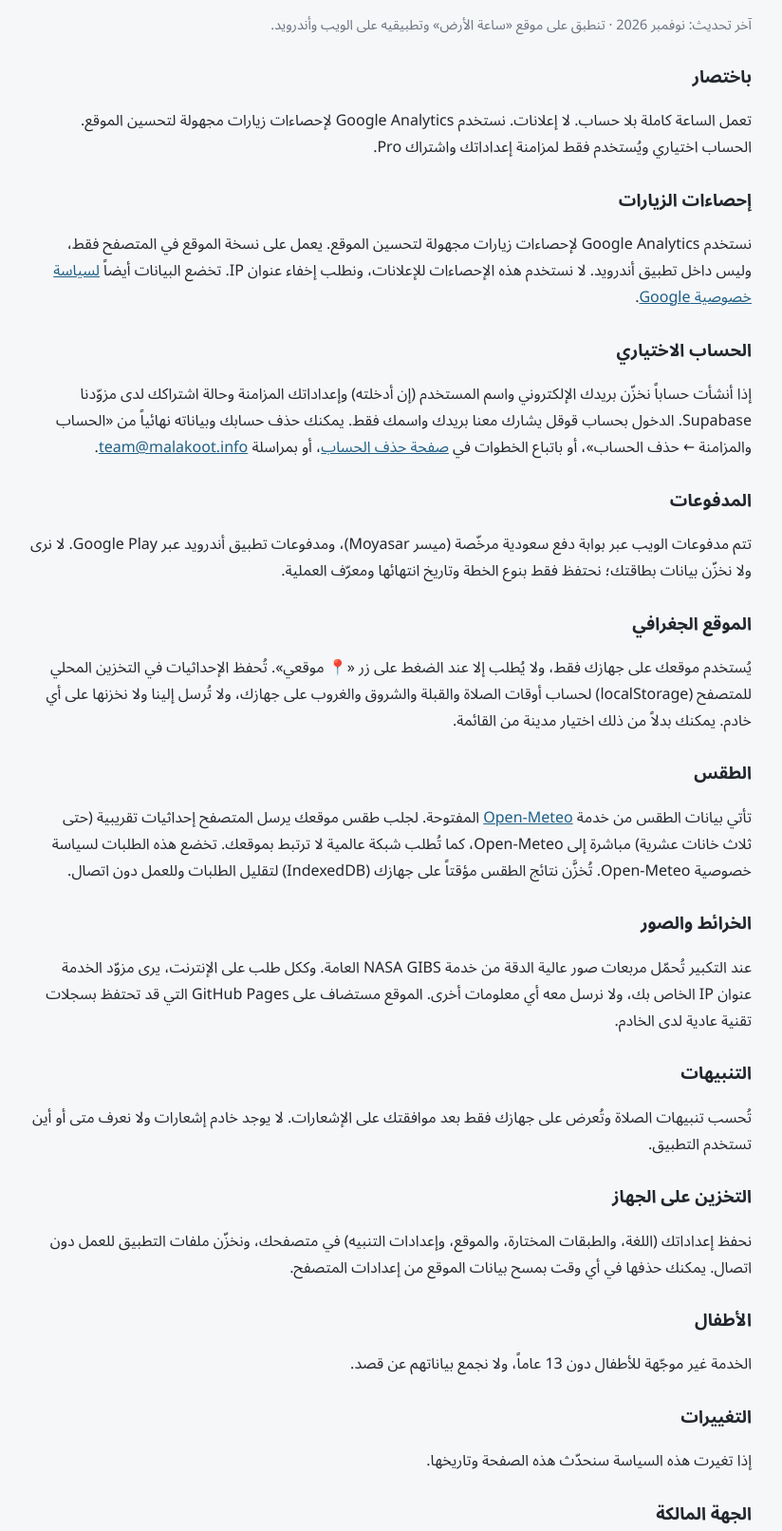
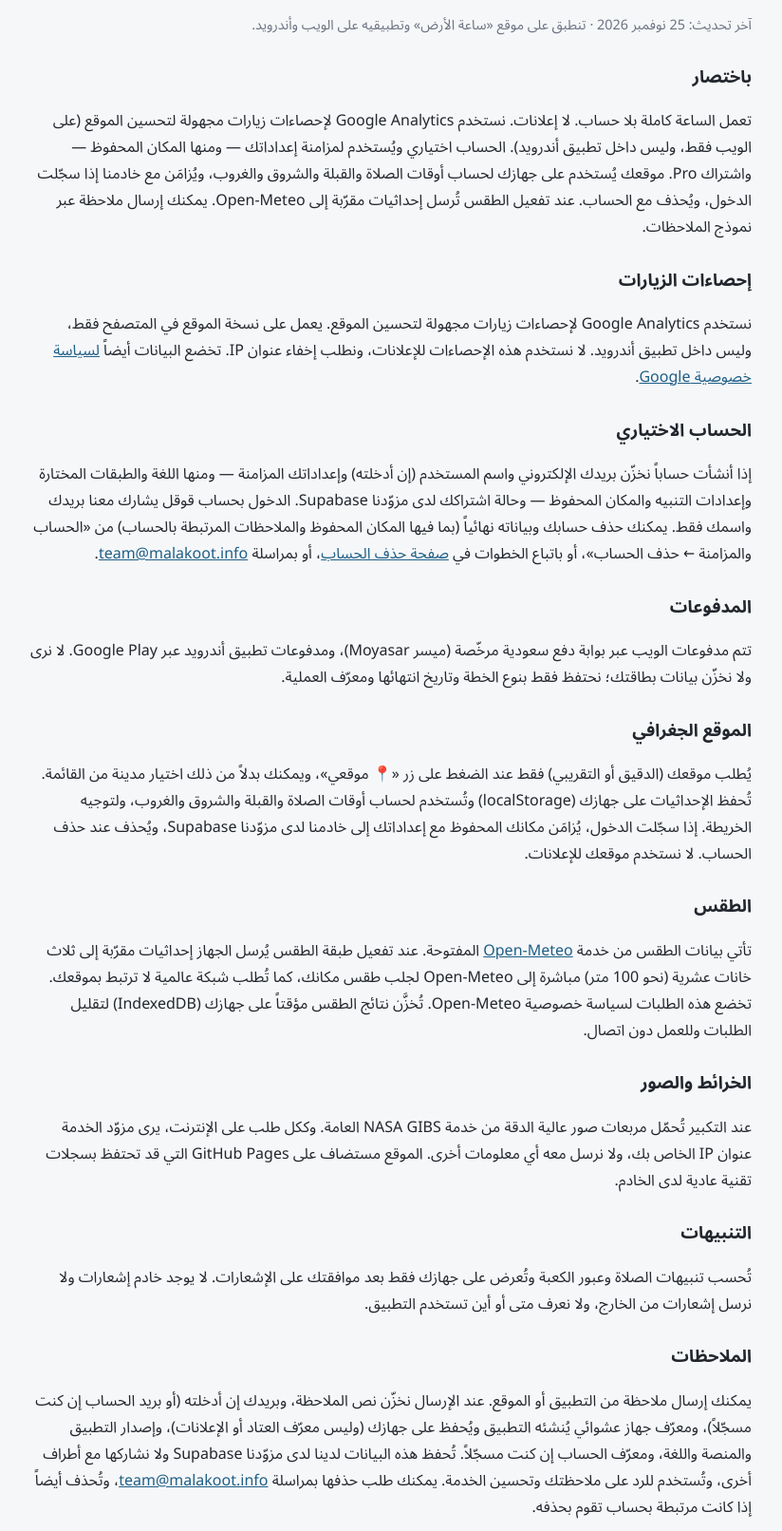
Before and after one commit to FalFarhan/malakoot-clock, a plain HTML site: page privacy.html in a window 1280 px wide. Shown: the part 120-1732 px from the top of the page at 95% size, without its empty margins (228-1052 px from the left). Drawn offline with Linux system fonts and the light colour scheme.

Commit message:
Privacy policy: location sync, Open-Meteo weather coords, and feedback collection

```diff
--- a/privacy.html
+++ b/privacy.html
@@ -37,23 +37,25 @@ function sw(l) { localStorage.setItem('gclock-lang', l); location.search = '?lan
 </nav>
 <section class="lang-ar">
 <h1>سياسة الخصوصية</h1>
-<p class="muted">آخر تحديث: نوفمبر 2026 · تنطبق على موقع «ساعة الأرض» وتطبيقيه على الويب وأندرويد.</p>
+<p class="muted">آخر تحديث: 25 نوفمبر 2026 · تنطبق على موقع «ساعة الأرض» وتطبيقيه على الويب وأندرويد.</p>
 <h2>باختصار</h2>
-<p>تعمل الساعة كاملة بلا حساب. لا إعلانات. نستخدم Google Analytics لإحصاءات زيارات مجهولة لتحسين الموقع. الحساب اختياري ويُستخدم فقط لمزامنة إعداداتك واشتراك Pro.</p>
+<p>تعمل الساعة كاملة بلا حساب. لا إعلانات. نستخدم Google Analytics لإحصاءات زيارات مجهولة لتحسين الموقع (على الويب فقط، وليس داخل تطبيق أندرويد). الحساب اختياري ويُستخدم لمزامنة إعداداتك — ومنها المكان المحفوظ — واشتراك Pro. موقعك يُستخدم على جهازك لحساب أوقات الصلاة والقبلة والشروق والغروب، ويُزامَن مع خادمنا إذا سجّلت الدخول، ويُحذف مع الحساب. عند تفعيل الطقس تُرسل إحداثيات مقرّبة إلى Open-Meteo. يمكنك إرسال ملاحظة عبر نموذج الملاحظات.</p>
 <h2>إحصاءات الزيارات</h2>
 <p>نستخدم Google Analytics لإحصاءات زيارات مجهولة لتحسين الموقع. يعمل على نسخة الموقع في المتصفح فقط، وليس داخل تطبيق أندرويد. لا نستخدم هذه الإحصاءات للإعلانات، ونطلب إخفاء عنوان IP. تخضع البيانات أيضاً <a href="https://policies.google.com/privacy">لسياسة خصوصية Google</a>.</p>
 <h2>الحساب الاختياري</h2>
-<p>إذا أنشأت حساباً نخزّن بريدك الإلكتروني واسم المستخدم (إن أدخلته) وإعداداتك المزامنة وحالة اشتراكك لدى مزوّدنا Supabase. الدخول بحساب قوقل يشارك معنا بريدك واسمك فقط. يمكنك حذف حسابك وبياناته نهائياً من «الحساب والمزامنة ← حذف الحساب»، أو باتباع الخطوات في <a href="delete-account.html">صفحة حذف الحساب</a>، أو بمراسلة <a href="mailto:team@malakoot.info">team@malakoot.info</a>.</p>
+<p>إذا أنشأت حساباً نخزّن بريدك الإلكتروني واسم المستخدم (إن أدخلته) وإعداداتك المزامنة — ومنها اللغة والطبقات المختارة وإعدادات التنبيه والمكان المحفوظ — وحالة اشتراكك لدى مزوّدنا Supabase. الدخول بحساب قوقل يشارك معنا بريدك واسمك فقط. يمكنك حذف حسابك وبياناته نهائياً (بما فيها المكان المحفوظ والملاحظات المرتبطة بالحساب) من «الحساب والمزامنة ← حذف الحساب»، أو باتباع الخطوات في <a href="delete-account.html">صفحة حذف الحساب</a>، أو بمراسلة <a href="mailto:team@malakoot.info">team@malakoot.info</a>.</p>
 <h2>المدفوعات</h2>
 <p>تتم مدفوعات الويب عبر بوابة دفع سعودية مرخّصة (ميسر Moyasar)، ومدفوعات تطبيق أندرويد عبر Google Play. لا نرى ولا نخزّن بيانات بطاقتك؛ نحتفظ فقط بنوع الخطة وتاريخ انتهائها ومعرّف العملية.</p>
 <h2>الموقع الجغرافي</h2>
-<p>يُستخدم موقعك على جهازك فقط، ولا يُطلب إلا عند الضغط على زر «📍 موقعي». تُحفظ الإحداثيات في التخزين المحلي للمتصفح (localStorage) لحساب أوقات الصلاة والقبلة والشروق والغروب على جهازك، ولا تُرسل إلينا ولا نخزنها على أي خادم. يمكنك بدلاً من ذلك اختيار مدينة من القائمة.</p>
+<p>يُطلب موقعك (الدقيق أو التقريبي) فقط عند الضغط على زر «📍 موقعي»، ويمكنك بدلاً من ذلك اختيار مدينة من القائمة. تُحفظ الإحداثيات على جهازك (localStorage) وتُستخدم لحساب أوقات الصلاة والقبلة والشروق والغروب، ولتوجيه الخريطة. إذا سجّلت الدخول، يُزامَن مكانك المحفوظ مع إعداداتك إلى خادمنا لدى مزوّدنا Supabase، ويُحذف عند حذف الحساب. لا نستخدم موقعك للإعلانات.</p>
 <h2>الطقس</h2>
-<p>تأتي بيانات الطقس من خدمة <a href="https://open-meteo.com/">Open-Meteo</a> المفتوحة. لجلب طقس موقعك يرسل المتصفح إحداثيات تقريبية (حتى ثلاث خانات عشرية) مباشرة إلى Open-Meteo، كما تُطلب شبكة عالمية لا ترتبط بموقعك. تخضع هذه الطلبات لسياسة خصوصية Open-Meteo. تُخزَّن نتائج الطقس مؤقتاً على جهازك (IndexedDB) لتقليل الطلبات وللعمل دون اتصال.</p>
+<p>تأتي بيانات الطقس من خدمة <a href="https://open-meteo.com/">Open-Meteo</a> المفتوحة. عند تفعيل طبقة الطقس يُرسل الجهاز إحداثيات مقرّبة إلى ثلاث خانات عشرية (نحو 100 متر) مباشرة إلى Open-Meteo لجلب طقس مكانك، كما تُطلب شبكة عالمية لا ترتبط بموقعك. تخضع هذه الطلبات لسياسة خصوصية Open-Meteo. تُخزَّن نتائج الطقس مؤقتاً على جهازك (IndexedDB) لتقليل الطلبات وللعمل دون اتصال.</p>
 <h2>الخرائط والصور</h2>
 <p>عند التكبير تُحمّل مربعات صور عالية الدقة من خدمة NASA GIBS العامة. وككل طلب على الإنترنت، يرى مزوّد الخدمة عنوان IP الخاص بك، ولا نرسل معه أي معلومات أخرى. الموقع مستضاف على GitHub Pages التي قد تحتفظ بسجلات تقنية عادية لدى الخادم.</p>
 <h2>التنبيهات</h2>
-<p>تُحسب تنبيهات الصلاة وتُعرض على جهازك فقط بعد موافقتك على الإشعارات. لا يوجد خادم إشعارات ولا نعرف متى أو أين تستخدم التطبيق.</p>
+<p>تُحسب تنبيهات الصلاة وعبور الكعبة وتُعرض على جهازك فقط بعد موافقتك على الإشعارات. لا يوجد خادم إشعارات ولا نرسل إشعارات من الخارج، ولا نعرف متى أو أين تستخدم التطبيق.</p>
+<h2>الملاحظات</h2>
+<p>يمكنك إرسال ملاحظة من التطبيق أو الموقع. عند الإرسال نخزّن نص الملاحظة، وبريدك إن أدخلته (أو بريد الحساب إن كنت مسجّلاً)، ومعرّف جهاز عشوائي يُنشئه التطبيق ويُحفظ على جهازك (وليس معرّف العتاد أو الإعلانات)، وإصدار التطبيق والمنصة واللغة، ومعرّف الحساب إن كنت مسجّلاً. تُحفظ هذه البيانات لدينا لدى مزوّدنا Supabase ولا نشاركها مع أطراف أخرى، وتُستخدم للرد على ملاحظتك وتحسين الخدمة. يمكنك طلب حذفها بمراسلة <a href="mailto:team@malakoot.info">team@malakoot.info</a>، وتُحذف أيضاً إذا كانت مرتبطة بحساب تقوم بحذفه.</p>
 <h2>التخزين على الجهاز</h2>
 <p>نحفظ إعداداتك (اللغة، والطبقات المختارة، والموقع، وإعدادات التنبيه) في متصفحك، ونخزّن ملفات التطبيق للعمل دون اتصال. يمكنك حذفها في أي وقت بمسح بيانات الموقع من إعدادات المتصفح.</p>
 <h2>الأطفال</h2>
@@ -65,23 +67,25 @@ function sw(l) { localStorage.setItem('gclock-lang', l); location.search = '?lan
 </section>
 <section class="lang-en">
 <h1>Privacy policy</h1>
-<p class="muted">Last updated: November 2026 · Applies to the Earth Clock website, web app and Android app.</p>
+<p class="muted">Last updated: 25 November 2026 · Applies to the Earth Clock website, web app and Android app.</p>
 <h2>In short</h2>
-<p>The clock works fully without an account. There are no ads. We use Google Analytics for anonymous visit statistics to improve the site. An account is optional and is used only to sync your settings and your Pro subscription.</p>
+<p>The clock works fully without an account. There are no ads. We use Google Analytics for anonymous visit statistics to improve the site (on the website only, not inside the Android app). An account is optional and is used to sync your settings — including your saved place — and your Pro subscription. Your location is used on your device for prayer times, the qibla and sunrise/sunset; if you are signed in it is synced to our backend and deleted with your account. When weather is enabled, rounded coordinates are sent to Open-Meteo. You can send us a note through the feedback form.</p>
 <h2>Visit statistics</h2>
 <p>We use Google Analytics for anonymous visit statistics to improve the site. It runs on the website in the browser only, not inside the Android app. We do not use these statistics for advertising, and we request IP anonymization. This data is also subject to <a href="https://policies.google.com/privacy">Google's privacy policy</a>.</p>
 <h2>Optional account</h2>
-<p>If you create an account, we store your email, your username (if you enter one), your synced settings and your subscription status with our provider Supabase. Signing in with Google shares only your email and name with us. You can permanently delete your account and its data from “Account & sync → Delete account”, by following the steps on the <a href="delete-account.html">account deletion page</a>, or by emailing <a href="mailto:team@malakoot.info">team@malakoot.info</a>.</p>
+<p>If you create an account, we store your email, your username (if you enter one), your synced settings — including language, selected layers, alert settings and your saved place — and your subscription status with our provider Supabase. Signing in with Google shares only your email and name with us. You can permanently delete your account and its data (including the saved place and any feedback linked to the account) from “Account & sync → Delete account”, by following the steps on the <a href="delete-account.html">account deletion page</a>, or by emailing <a href="mailto:team@malakoot.info">team@malakoot.info</a>.</p>
 <h2>Payments</h2>
 <p>Web payments are processed by a licensed Saudi payment gateway (Moyasar); Android app payments go through Google Play. We never see or store your card details; we keep only the plan, its expiry date and the transaction ID.</p>
 <h2>Location</h2>
-<p>Your location is used on your device only, and is requested only when you press “📍 Locate me”. The coordinates are kept in your browser's local storage (localStorage) to compute prayer times, the qibla and sunrise/sunset on your device. They are never sent to us or stored on any server of ours. You can pick a city from the list instead.</p>
+<p>Your location (precise or approximate) is requested only when you press “📍 Locate me”; you can pick a city from the list instead. The coordinates are kept on your device (localStorage) and are used to compute prayer times, the qibla and sunrise/sunset, and to orient the map. If you are signed in, your saved place is synced with your settings to our backend at our provider Supabase, and is deleted when you delete your account. We do not use your location for advertising.</p>
 <h2>Weather</h2>
-<p>Weather comes from the open <a href="https://open-meteo.com/">Open-Meteo</a> service. To fetch the weather for your place, your browser sends approximate coordinates (three decimals) directly to Open-Meteo; a global grid that is not tied to you is also requested. These requests fall under Open-Meteo's privacy policy. Weather results are cached on your device (IndexedDB) to reduce requests and to work offline.</p>
+<p>Weather comes from the open <a href="https://open-meteo.com/">Open-Meteo</a> service. When weather is enabled, the device sends coordinates rounded to three decimal places (about 100 metres) directly to Open-Meteo to fetch the weather for your place; a global grid that is not tied to you is also requested. These requests fall under Open-Meteo's privacy policy. Weather results are cached on your device (IndexedDB) to reduce requests and to work offline.</p>
 <h2>Maps and imagery</h2>
 <p>When you zoom in, high-resolution image tiles load from NASA's public GIBS service. As with any web request, the provider sees your IP address; nothing else is sent. The site is hosted on GitHub Pages, which may keep ordinary server logs.</p>
 <h2>Alerts</h2>
-<p>Prayer alerts are computed and shown on your device only, after you allow notifications. There is no push server, and we do not know when or where you use the app.</p>
+<p>Prayer alerts and Kaaba-overhead alerts are computed and shown on your device only, after you allow notifications. There is no push server, we do not send notifications from outside the device, and we do not know when or where you use the app.</p>
+<h2>Feedback</h2>
+<p>You can send a note from the app or the site. When you do, we store the message text; your email if you enter one (or the account email if you are signed in); an app-generated random device ID kept on your device (not a hardware or advertising identifier); the app version, platform and language; and your user id if you are signed in. This is stored with us at our provider Supabase, is not shared with other third parties, and is used to reply to your note and to improve the service. You can ask us to delete it by emailing <a href="mailto:team@malakoot.info">team@malakoot.info</a>, and it is also removed if it is linked to an account you delete.</p>
 <h2>On-device storage</h2>
 <p>Your settings (language, layers, location and alert settings) are saved in your browser, and the app files are cached for offline use. You can delete them at any time by clearing this site's data in your browser settings.</p>
 <h2>Children</h2>
```
